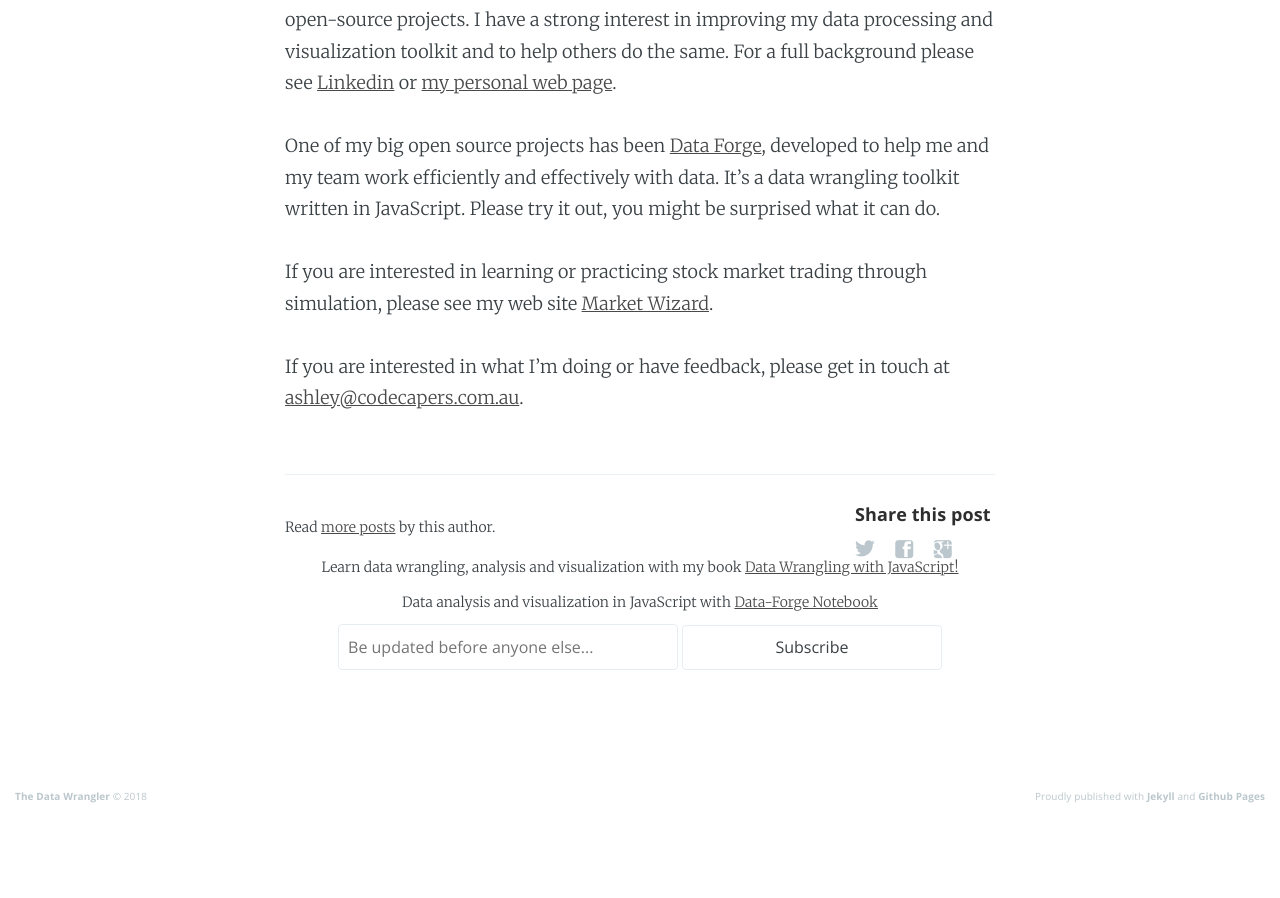
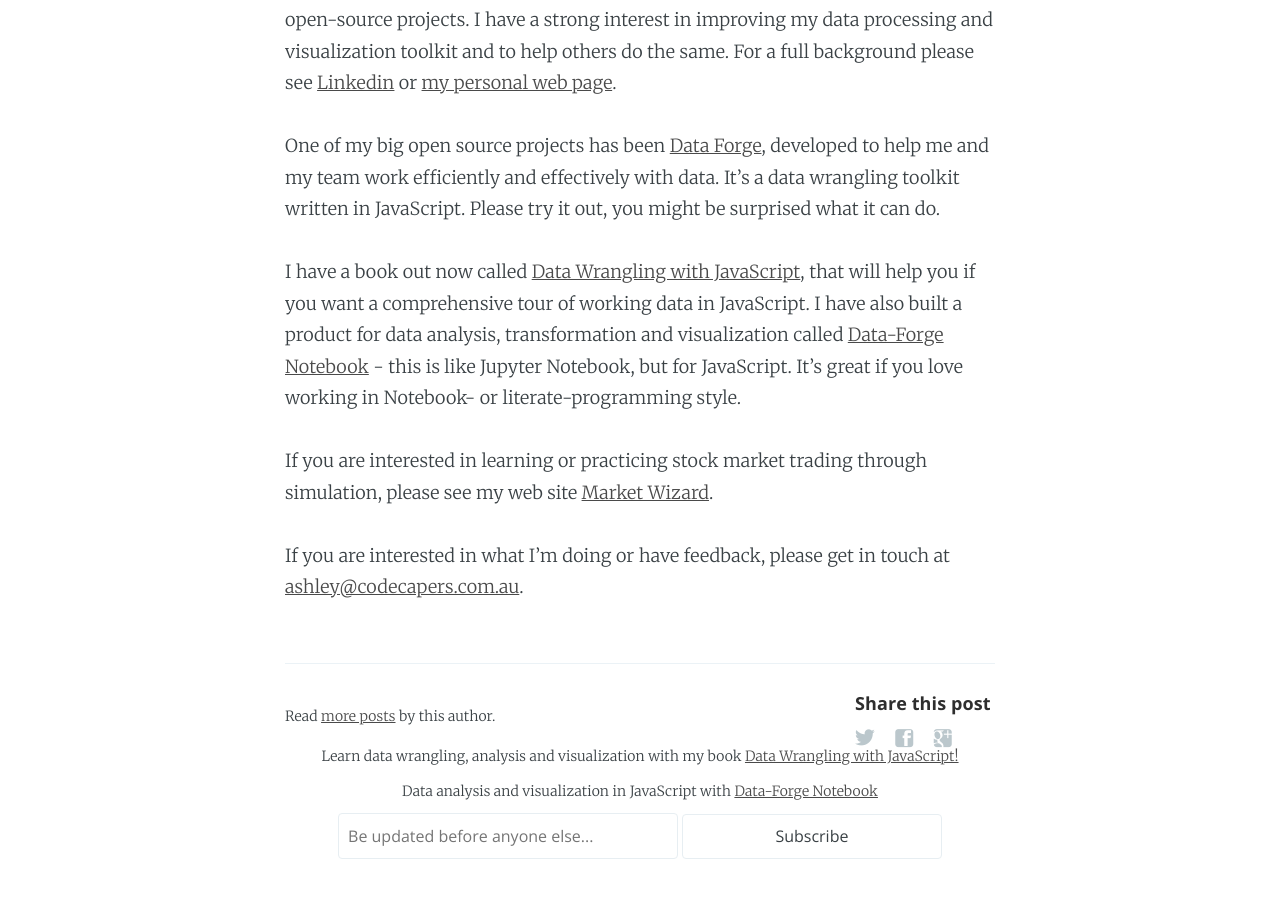
Before and after one commit to ashleydavis/the-data-wrangler-blog, a Jekyll site: the page built from _pages/about.markdown, in a window 1280 px wide and 900 px high, scrolled down 1135 px. Built offline with Jekyll 4.4.1, drawn with Linux system fonts in a browser that asks for light colours; comment, search, counter and statistics services are not loaded; before the commit the page ends 1950 px from its top, so only the background shows below that.

Commit message:
Updated the about page.

```diff
--- a/_pages/about.markdown
+++ b/_pages/about.markdown
@@ -22,6 +22,8 @@
 
 One of my big open source projects has been [Data Forge](http://www.data-forge-js.com/?utm_source=the-data-wrangler&utm_campaign=the-data-wrangler&utm_medium=blog), developed to help me and my team work efficiently and effectively with data. It's a data wrangling toolkit written in JavaScript. Please try it out, you might be surprised what it can do.
 
+I have a book out now called [Data Wrangling with JavaScript](http://bit.ly/2t2cJu2), that will help you if you want a comprehensive tour of working data in JavaScript. I have also built a product for data analysis, transformation and visualization called [Data-Forge Notebook](http://www.data-forge-notebook.com/) - this is like Jupyter Notebook, but for JavaScript. It's great if you love working in Notebook- or literate-programming style.
+
 If you are interested in learning or practicing stock market trading through simulation, please see my web site [Market Wizard](https://www.market-wizard.com.au/).
 
 If you are interested in what I'm doing or have feedback, please get in touch at [ashley@codecapers.com.au](mailto://ashley@codecapers.com.au).
```
